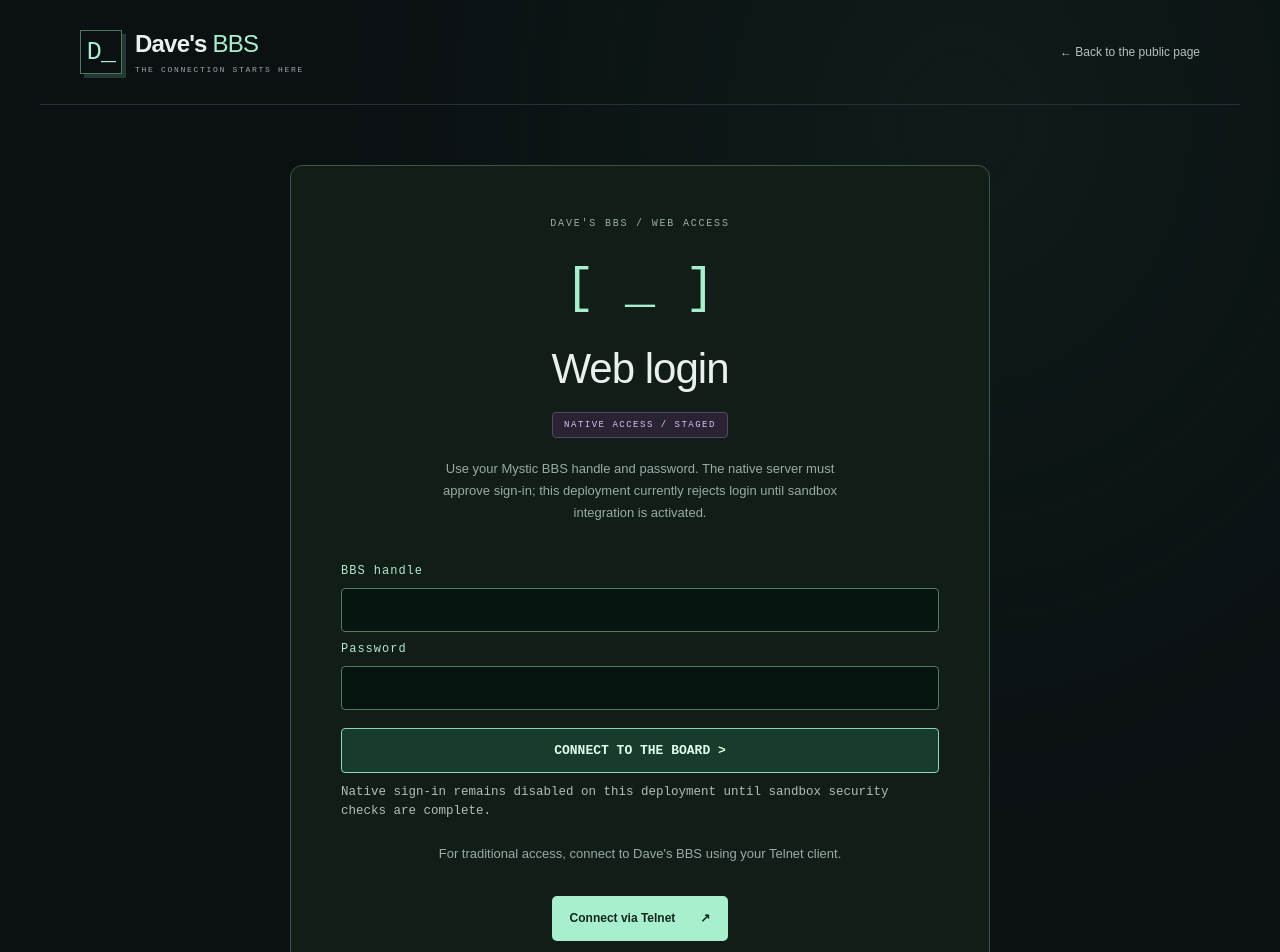
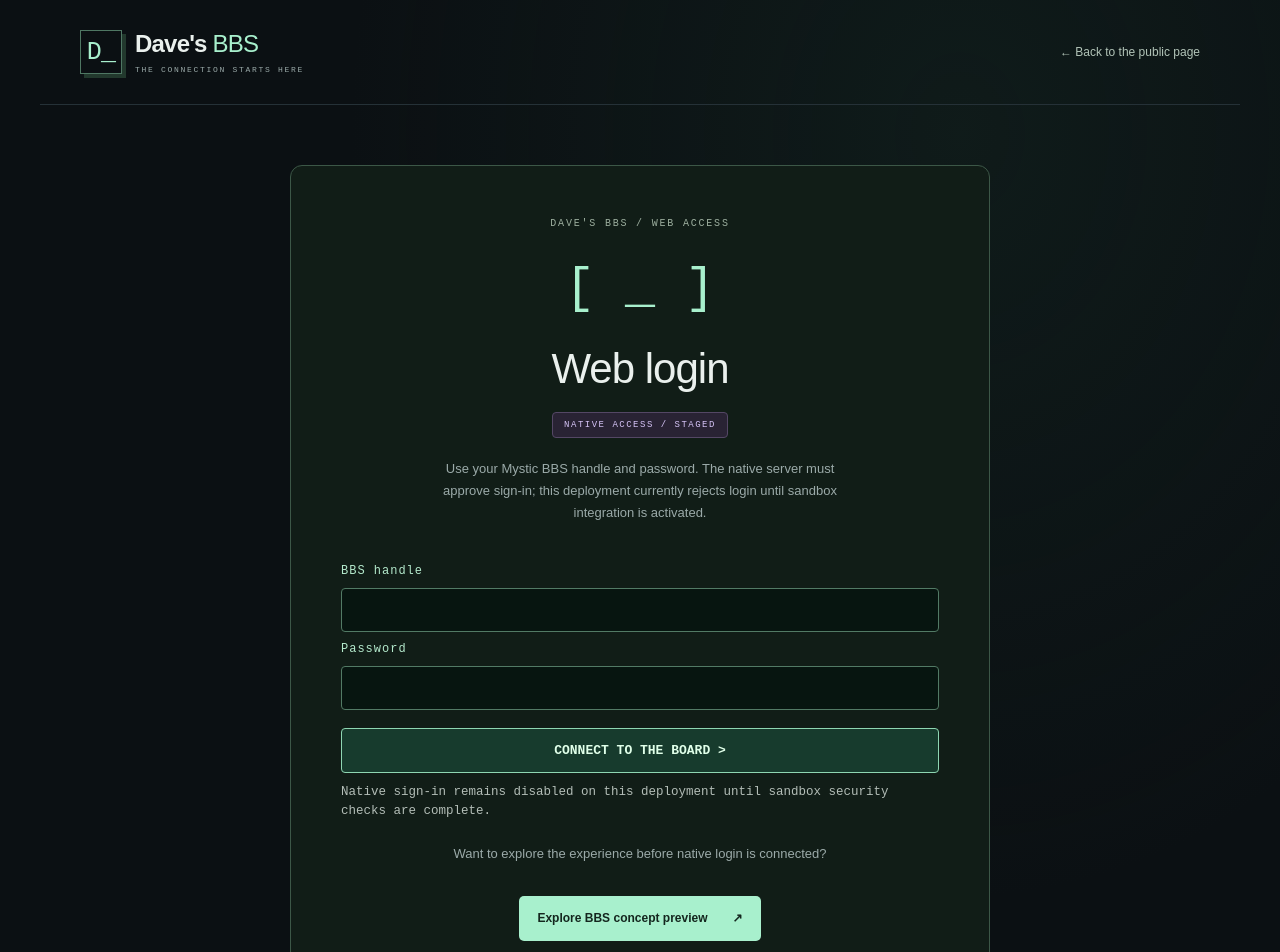
Before and after one commit to javadude334/MysticWeb, a Next.js app: page /login in a window 1280 px wide. Shown: the top 952 px of the page. Built offline with nearby package versions, Linux system fonts and the light colour scheme.

Commit message:
Provide credential-free entry to interactive BBS concept dashboard

```diff
--- a/src/app/login/page.tsx
+++ b/src/app/login/page.tsx
@@ -24,6 +24,8 @@ export default function Login() {
           <span className={styles.badge}>NATIVE ACCESS / STAGED</span>
           <p>Use your Mystic BBS handle and password. The native server must approve sign-in; this deployment currently rejects login until sandbox integration is activated.</p>
           <LoginForm />
+          <p>Want to explore the experience before native login is connected?</p>
+          <Link className={styles.primary} href="/dashboard">Explore BBS concept preview <span aria-hidden="true">↗</span></Link>
           <p>For traditional access, connect to Dave&apos;s BBS using your Telnet client.</p>
           <a className={styles.primary} href="telnet://davesbbs.com">Connect via Telnet <span aria-hidden="true">↗</span></a>
           <Link className={styles.back} href="/connect">Need help connecting?</Link>
```
